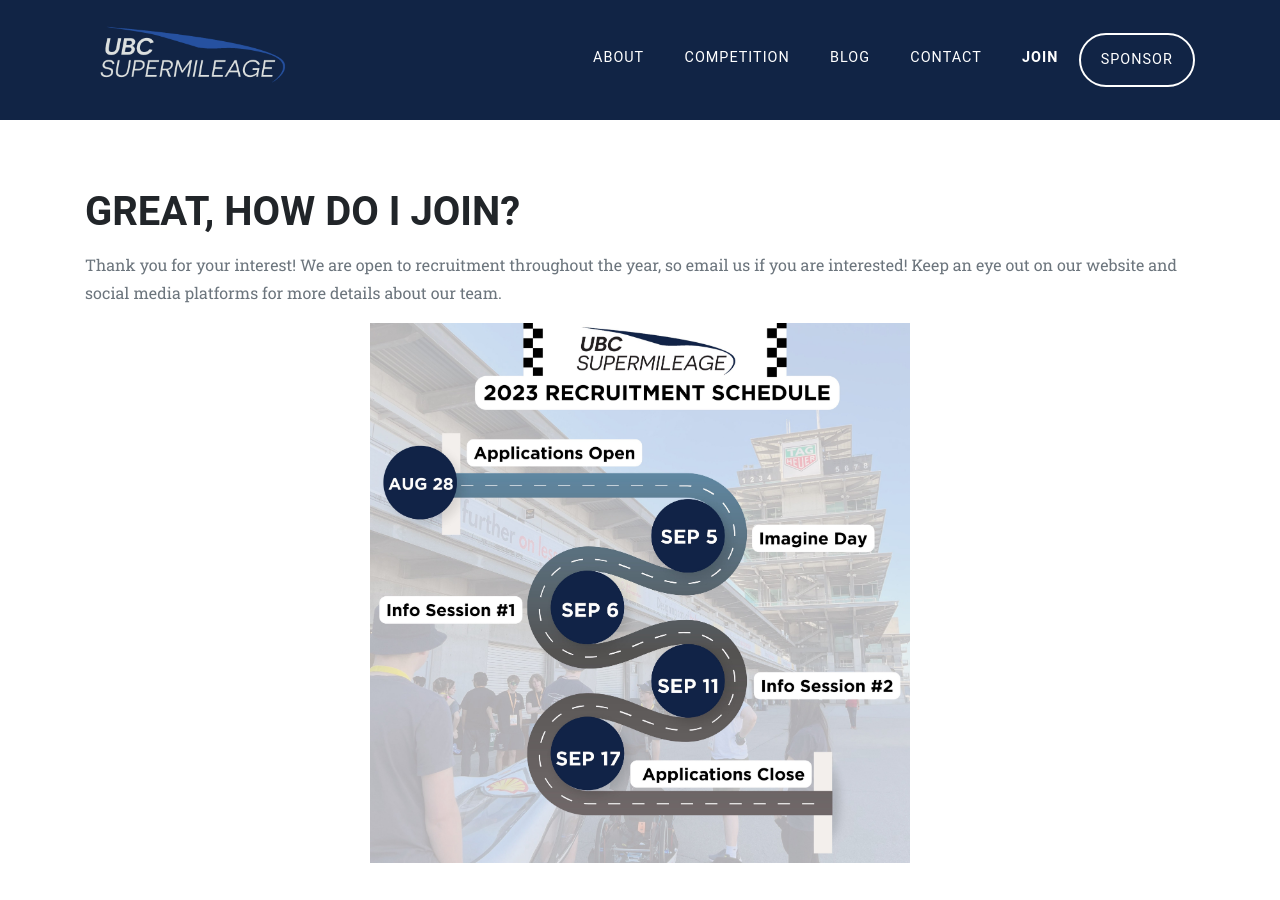
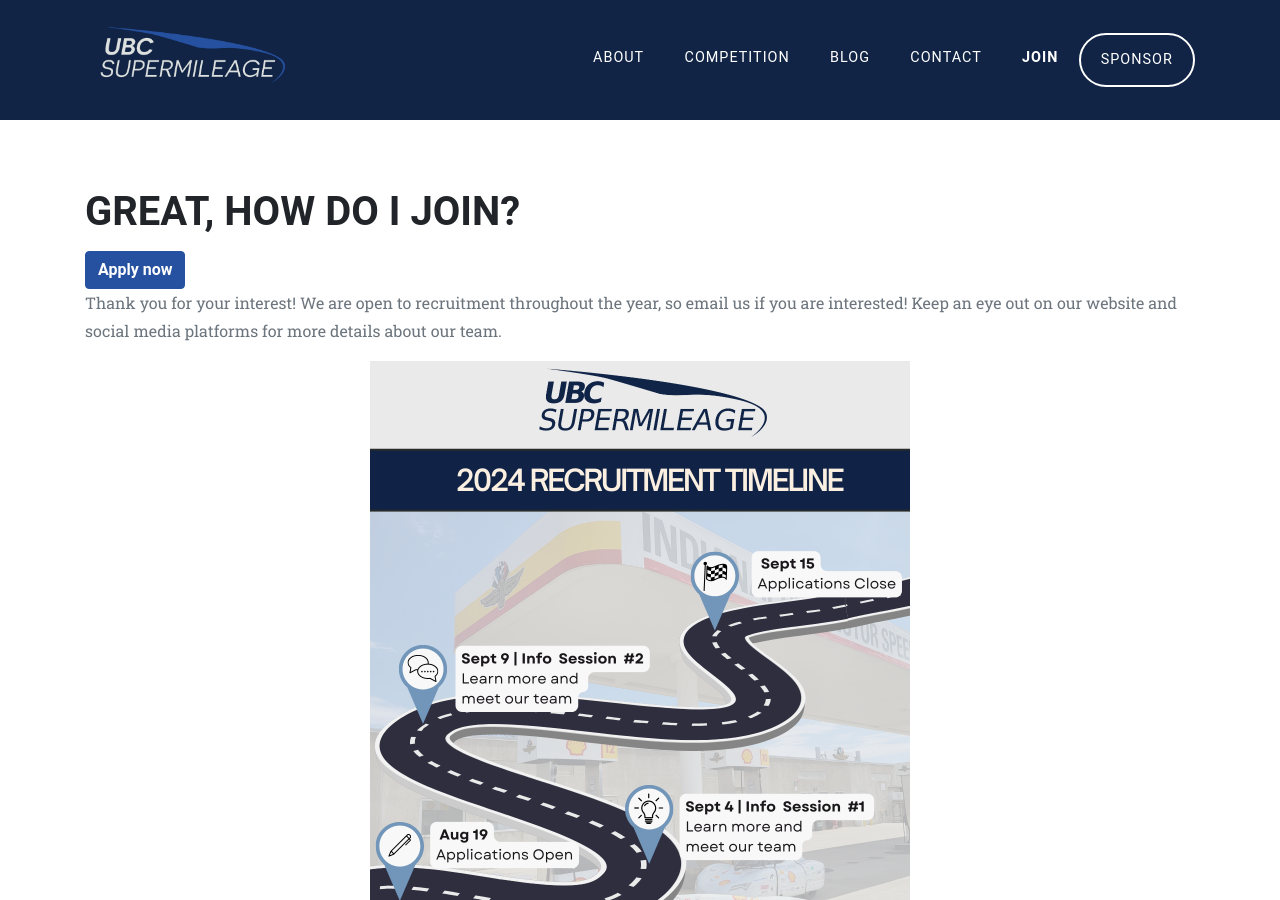
Before and after one commit to supermileage/supermileage.github.io, a Jekyll site: the page built from join.html, in a window 1280 px wide and 900 px high, scrolled down 1063 px. Built offline with Jekyll 4.4.1, drawn with Linux system fonts in a browser that asks for light colours; some web fonts are replaced.

Commit message:
Update for 2024/25 Recruitment

```diff
--- a/join.html
+++ b/join.html
@@ -3,7 +3,7 @@
 hero_image: join.jpg
 permalink: /join/
 hero_title: Join Us
-hero_extra: '<a class="btn btn-primary" href="https://docs.google.com/forms/d/e/1FAIpQLSfPJu3wSTDNUL4HSs2JFUsIOfVqF8F_KKvTH15JQMS1vw18WQ/viewform" target="_blank">Apply Now</a>'
+hero_extra: '<a class="btn btn-primary" href="https://forms.gle/LeS3saLDMUNeVuqX6" target="_blank">Apply Now</a>'
 ---
 
 <section class="bg-light page-section" id="modal">
@@ -71,7 +71,7 @@
           Great, how do I join?
         </h2>
 
-        <!--<a class="btn btn-primary" href="https://docs.google.com/forms/d/e/1FAIpQLSfPJu3wSTDNUL4HSs2JFUsIOfVqF8F_KKvTH15JQMS1vw18WQ/viewform" target="_blank">Apply now</a>-->
+        <a class="btn btn-primary" href="https://forms.gle/LeS3saLDMUNeVuqX6" target="_blank">Apply now</a>
 
         <p class="text-muted">
           Thank you for your interest! We are open to recruitment throughout the year, so email us if you are interested!
@@ -85,7 +85,7 @@
       <div class="col-lg-3"></div>
       <div class="col-lg-6">
         <img class="img-fluid" src={{
-          "static/img/2023RecruitmentSchedule.jpg" | relative_url }} alt="" />
+          "static/img/UBCST_2024_Recruitment_Timeline_1.png" | relative_url }} alt="" />
       </div>
       <div class="col-lg-3"></div>
     </div>
```
Also changed, not shown: static/img/2023RecruitmentSchedule.jpg (deleted), static/img/UBCST_2024_Recruitment_Timeline_1.png (added).
